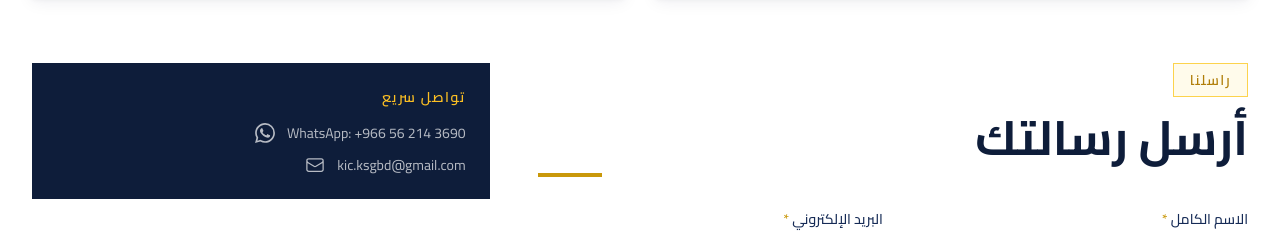
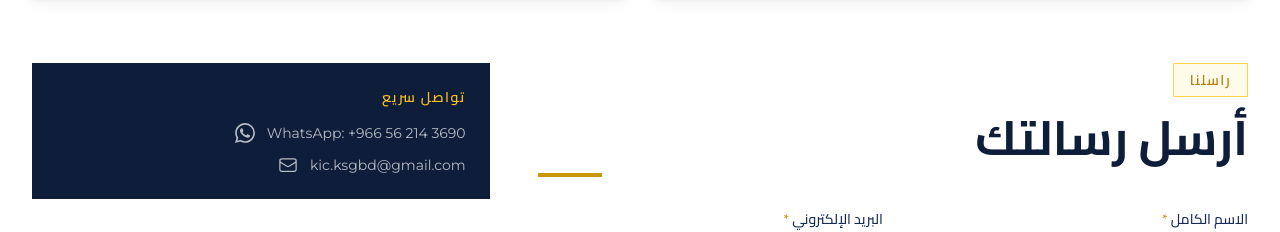
Before and after one commit to josephbae23/Khandaker-Industries-LLC, a Next.js app: page /ar/contact in a window 1280 px wide. Shown: the part 1164-1396 px from the top of the page. Built offline with nearby package versions, Linux system fonts and the light colour scheme.

Commit message:
Latest Pro Max

```diff
--- a/src/app/[locale]/contact/page.tsx
+++ b/src/app/[locale]/contact/page.tsx
@@ -131,7 +131,7 @@ export default async function ContactPage({ params }: { params: Promise<{ locale
             {/* Quick Contact */}
             <div className="lg:col-span-2">
               <div className={`bg-navy-800 p-5 sm:p-6 ${isRtl ? "text-right" : "text-left"}`} dir={isRtl ? "rtl" : "ltr"}>
-                <h4 className="text-gold-400 font-semibold text-xs sm:text-sm tracking-widest uppercase mb-3 sm:mb-4">
+                <h4 className={`text-gold-400 font-semibold text-xs sm:text-sm tracking-widest uppercase mb-3 sm:mb-4 ${isRtl ? "font-arabic" : "font-montserrat"}`}>
                   {isRtl ? "تواصل سريع" : "Quick Connect"}
                 </h4>
                 <div className={`space-y-2 sm:space-y-3 ${isRtl ? "text-right" : ""}`}>
@@ -139,14 +139,14 @@ export default async function ContactPage({ params }: { params: Promise<{ locale
                     href="https://wa.me/966562143690"
                     target="_blank"
                     rel="noopener noreferrer"
-                    className={`flex items-center gap-2 sm:gap-3 text-white/70 hover:text-gold-400 transition-colors text-xs sm:text-sm ${isRtl ? "flex-row-reverse justify-end" : ""}`}
+                    className={`flex items-center gap-2 sm:gap-3 text-white/70 hover:text-gold-400 transition-colors text-xs sm:text-sm font-montserrat ${isRtl ? "flex-row-reverse justify-end" : ""}`}
                   >
                     <svg className="w-4 sm:w-5 h-4 sm:h-5 flex-shrink-0" fill="currentColor" viewBox="0 0 24 24">
                       <path d="M17.472 14.382c-.297-.149-1.758-.867-2.03-.967-.273-.099-.471-.148-.67.15-.197.297-.767.966-.94 1.164-.173.199-.347.223-.644.075-.297-.15-1.255-.463-2.39-1.475-.883-.788-1.48-1.761-1.653-2.059-.173-.297-.018-.458.13-.606.134-.133.298-.347.446-.52.149-.174.198-.298.298-.497.099-.198.05-.371-.025-.52-.075-.149-.669-1.612-.916-2.207-.242-.579-.487-.5-.669-.51-.173-.008-.371-.01-.57-.01-.198 0-.52.074-.792.372-.272.297-1.04 1.016-1.04 2.479 0 1.462 1.065 2.875 1.213 3.074.149.198 2.096 3.2 5.077 4.487.709.306 1.262.489 1.694.625.712.227 1.36.195 1.871.118.571-.085 1.758-.719 2.006-1.413.248-.694.248-1.289.173-1.413-.074-.124-.272-.198-.57-.347m-5.421 7.403h-.004a9.87 9.87 0 01-5.031-1.378l-.361-.214-3.741.982.998-3.648-.235-.374a9.86 9.86 0 01-1.51-5.26c.001-5.45 4.436-9.884 9.888-9.884 2.64 0 5.122 1.03 6.988 2.898a9.825 9.825 0 012.893 6.994c-.003 5.45-4.437 9.884-9.885 9.884m8.413-18.297A11.815 11.815 0 0012.05 0C5.495 0 .16 5.335.157 11.892c0 2.096.547 4.142 1.588 5.945L.057 24l6.305-1.654a11.882 11.882 0 005.683 1.448h.005c6.554 0 11.89-5.335 11.893-11.893a11.821 11.821 0 00-3.48-8.413z" />
                     </svg>
                     <span dir="ltr" className="break-all">WhatsApp: +966 56 214 3690</span>
                   </a>
-                  <a href={`mailto:${f.email}`} className={`flex items-center gap-2 sm:gap-3 text-white/70 hover:text-gold-400 transition-colors text-xs sm:text-sm ${isRtl ? "flex-row-reverse justify-end" : ""}`}>
+                  <a href={`mailto:${f.email}`} className={`flex items-center gap-2 sm:gap-3 text-white/70 hover:text-gold-400 transition-colors text-xs sm:text-sm font-montserrat ${isRtl ? "flex-row-reverse justify-end" : ""}`}>
                     <Icon name="Mail" className="w-4 sm:w-5 h-4 sm:h-5 flex-shrink-0" />
                     <span dir="ltr" className="break-all">{f.email}</span>
                   </a>
```
